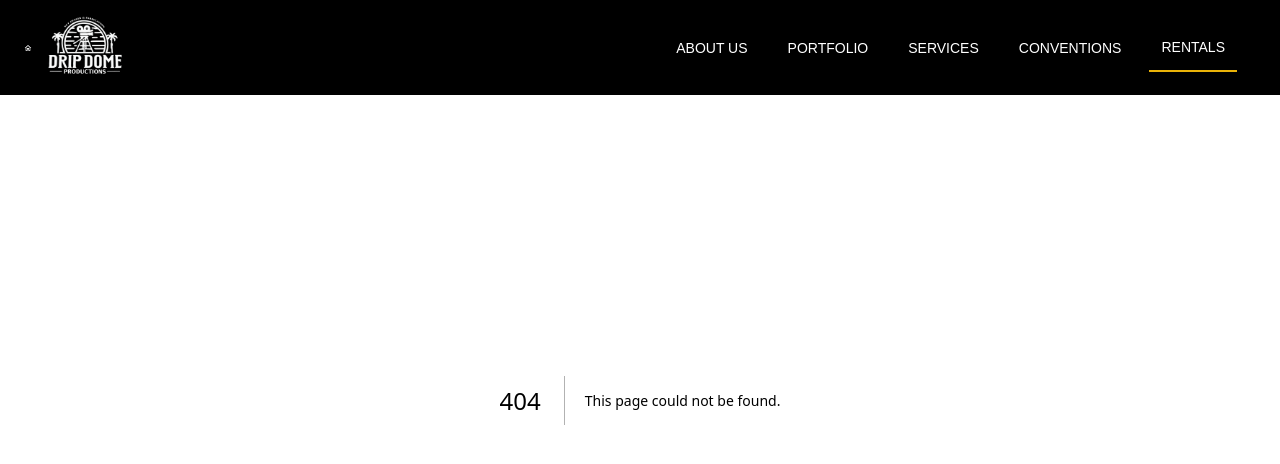
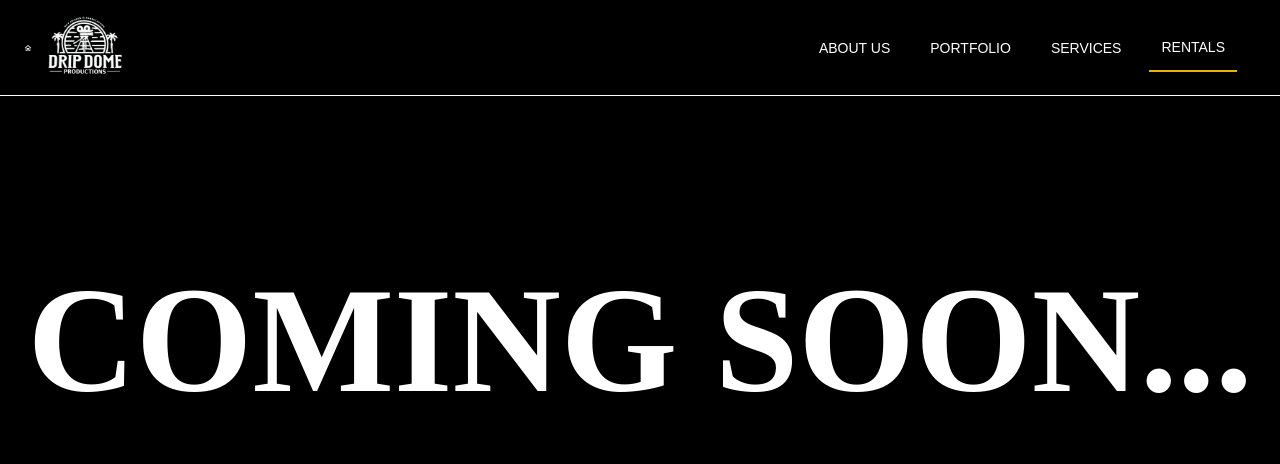
Before and after one commit to mHaines9219/dripdome-site, a Next.js app: page /rentals in a window 1280 px wide. Before the commit this address had no page. Shown: the top 464 px of the page. Built offline with nearby package versions, Linux system fonts and the light colour scheme; a web font is replaced by a local one.

Commit message:
add rental page

```diff
--- a/app/components/Hero.tsx
+++ b/app/components/Hero.tsx
@@ -15,7 +15,7 @@ export default function Hero() {
     { name: 'ABOUT US', href: '/about-us' },
     { name: 'PORTFOLIO', href: '/portfolio' },
     { name: 'SERVICES', href: '/services' },
-    { name: 'CONVENTIONS', href: '/conventions' },
+    // { name: 'CONVENTIONS', href: '/conventions' },
     { name: 'RENTALS', href: '/rentals' },
   ];
 
--- a/app/components/PhotoPageCarousels.tsx
+++ b/app/components/PhotoPageCarousels.tsx
@@ -3,7 +3,7 @@ import { Swiper, SwiperSlide } from 'swiper/react';
 import { Pagination, EffectCoverflow } from 'swiper/modules';
 import { Typography } from '@mui/material';
 
-import { photographyData } from '../portfolio/data';
+import { photographyData } from '../photo/data';
 import Image from 'next/image';
 import 'swiper/css';
 import 'swiper/css/pagination';
--- /dev/null
+++ b/app/rentals/page.tsx
@@ -0,0 +1,31 @@
+'use client';
+import React from 'react';
+import { Typography } from '@mui/material';
+import Contact from '../components/Contact';
+
+export default function page() {
+  return (
+    <>
+      <div className="h-screen bg-black">
+        <div className="my-24">
+          <Typography
+            variant="h1"
+            component="h1"
+            color="white"
+            sx={{
+              fontSize: { xs: '55px', sm: '95px', lg: '150px' },
+              fontWeight: 'bold',
+              paddingTop: { xs: '120px', md: '150px' },
+              paddingLeft: '10px',
+              paddingRight: '10px',
+              textAlign: 'center',
+            }}
+          >
+            COMING SOON...
+          </Typography>
+        </div>
+      </div>
+      <div className="bg-black"></div>
+    </>
+  );
+}
--- a/app/ui/Navbar.tsx
+++ b/app/ui/Navbar.tsx
@@ -15,7 +15,7 @@ export default function Navbar() {
     { name: 'ABOUT US', href: '/about-us' },
     { name: 'PORTFOLIO', href: '/portfolio' },
     { name: 'SERVICES', href: '/services' },
-    { name: 'CONVENTIONS', href: '/conventions' },
+    // { name: 'CONVENTIONS', href: '/conventions' },
     { name: 'RENTALS', href: '/rentals' },
   ];
 
```
Also changed, not shown: app/photo/data.ts (renamed from app/portfolio/data.ts), app/photo/page.tsx (renamed from app/portfolio/page.tsx).
